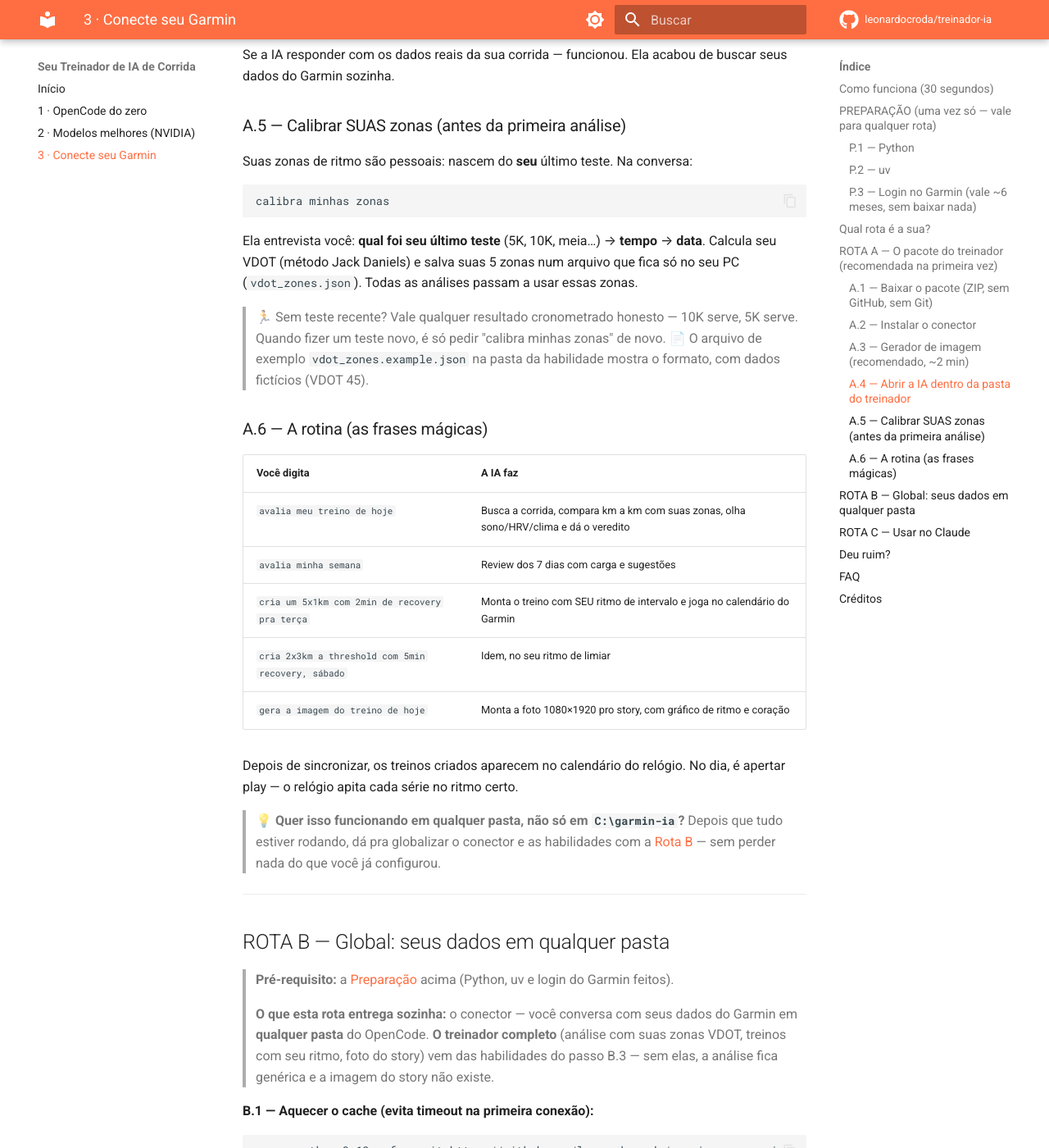
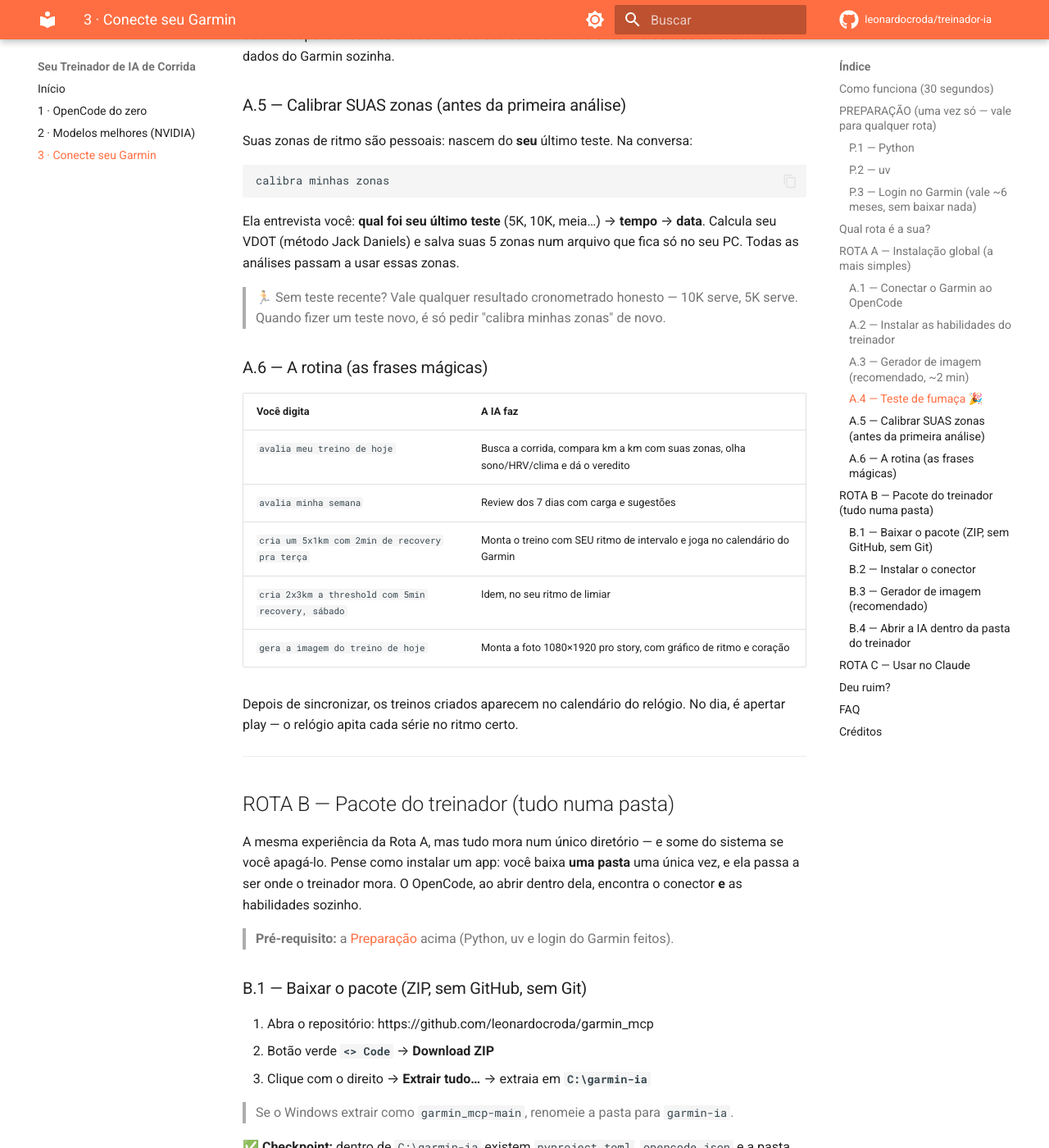
Before and after one commit to leonardocroda/treinador-ia, an MkDocs documentation site: the page built from docs/tutorial-3-garmin-mcp.md, in a window 1280 px wide and 1400 px high, scrolled down 3690 px. Shown: the whole window at 82% size. Built offline with MkDocs 1.6.1 and Material for MkDocs 9.7.7, drawn with Linux system fonts in a browser that asks for light colours; comment, search, counter and statistics services are not loaded; some of the changed text lies outside the part shown.

Commit message:
feat(tutorial-3): global route as primary + one-command skills installer
- New Route A (recommended): global connector + skills via one command,
  works in any folder - fewest decisions for non-dev readers
- install-skills.ps1 served from the site; copies .opencode/skills from
  the garmin_mcp fork to the opencode global skills dir
- Previous folder-based route kept as Route B (self-contained package)
- FAQ: uninstall instructions, updated step references
- HTTP skills catalog was tested (2.0.26 and 2.0.32) and does not
  materialize skills (log: 'skill source loaded ... skills=[]'), so the
  installer script ships instead

````diff
--- a/docs/tutorial-3-garmin-mcp.md
+++ b/docs/tutorial-3-garmin-mcp.md
@@ -3,8 +3,8 @@
 > Parte 3 de 3 da série "Seu treinador de IA de corrida".
 > Pré-requisitos: [Tutorial 1](./tutorial-1-opencode-do-zero.md) (OpenCode instalado) e [Tutorial 2](./tutorial-2-nvidia-modelos.md) (modelo conectado).
 > ⏱ Tempo: ~30 min · 💰 Custo: R$0
-> **Já usa o OpenCode com outro provedor?** Pule direto para a [Rota B](#rota-b-global-seus-dados-em-qualquer-pasta).
-> **Quer usar o Claude em vez do OpenCode?** Vá para a [Rota C](#rota-c-usar-no-claude).
+> **Prefere tudo numa pasta só, sem instalar nada global?** Veja a [Rota B](#rota-b).
+> **Quer usar o Claude em vez do OpenCode?** Vá para a [Rota C](#rota-c).
 
 **Ao final você terá uma IA que, sozinha:**
 
@@ -12,7 +12,7 @@
 - 🗓️ **Monta treinos e joga no calendário do Garmin** — "cria um 5x1km com 2min de recovery pra terça" aparece no seu relógio
 - 📸 **Gera a foto do treino pronta pro story** — 1080×1920, com gráfico de ritmo e coração
 
-Tudo por conversa, no navegador. Os comandos abaixo são os únicos do processo inteiro — depois disso, é só pedir.
+Tudo por conversa, no navegador — **funcionando em qualquer pasta** do OpenCode.
 
 ---
 
@@ -24,7 +24,7 @@
 2. **Um conector open source** ([garmin_mcp](https://github.com/Taxuspt/garmin_mcp)) no seu PC que dá à IA acesso de leitura (e criação de treinos) — o "MCP" é só o nome do protocolo que permite isso. Seu login do Garmin fica **só no seu computador**.
 3. **A IA** (OpenCode + o modelo que você conectou no Tutorial 2), que agora sabe buscar seus dados quando você pede.
 
-Além do conector, existe um pacote com **4 habilidades de corrida** prontas — as instruções que ensinam a IA a ser treinadora (calibrar zonas VDOT, avaliar treino contra elas, criar treinos, gerar a imagem do story). É o que separa "uma IA com seus dados" de "um treinador".
+Além do conector, existem **4 habilidades de corrida** prontas — as instruções que ensinam a IA a ser treinadora (calibrar zonas VDOT, avaliar treino contra elas, criar treinos, gerar a imagem do story). É o que separa "uma IA com seus dados" de "um treinador".
 
 ---
 
@@ -60,42 +60,56 @@
 
 ---
 
-## Qual rota é a sua?
+## Qual rota é a sua? {: #qual-rota }
 
 | Sua situação | Rota | O que você ganha |
 |---|---|---|
-| Primeira vez / não uso OpenCode ainda / quero o treinador **completo** com o mínimo de passos | **[Rota A](#rota-a-o-pacote-do-treinador-recomendada-na-primeira-vez)** (recomendada) | Tudo em uma pasta: conector + habilidades funcionando sozinhos |
-| Já uso o OpenCode com outro modelo/projeto / quero os dados do Garmin **em qualquer pasta** | **[Rota B](#rota-b-global-seus-dados-em-qualquer-pasta)** | Conector global em 2 comandos (+ habilidades em 1 passo, se quiser o treinador completo) |
-| Quero usar o **Claude** (Desktop/Code), não o OpenCode | **[Rota C](#rota-c-usar-no-claude)** | Seus dados do Garmin no Claude |
+| Quero o mais simples possível / uso o OpenCode onde der / primeira vez | **[Rota A](#rota-a)** (recomendada) | Treinador instalado globalmente — funciona em qualquer pasta, 4 comandos de colar |
+| Prefiro tudo isolado **numa única pasta** (fácil de apagar depois) | **[Rota B](#rota-b)** | O mesmo treinador, morando num diretório só |
+| Quero usar o **Claude** (Desktop/Code), não o OpenCode | **[Rota C](#rota-c)** | Seus dados do Garmin no Claude |
 
-> 💡 **A diferença em uma frase:** o conector (dados) pode ser global em qualquer rota; as **habilidades de treinador** (zonas VDOT, análise, treinos, story) são um pacote de arquivos — na Rota A ele já vem pronto na pasta, na Rota B você o instala à mão.
+> 💡 **A diferença em uma frase:** as duas primeiras rotas instalam exatamente o mesmo conjunto (conector + habilidades). A A deixa o OpenCode enxergar isso em qualquer pasta; a B concentra tudo num diretório. Escolha pela preferência — o resultado do dia a dia é o mesmo.
 
 ---
 
-## ROTA A — O pacote do treinador (recomendada na primeira vez)
+## ROTA A — Instalação global (a mais simples) {: #rota-a }
 
-Pense nela como instalar um app: você baixa **uma pasta** uma única vez, e ela passa a ser onde o treinador mora. O OpenCode, ao abrir dentro dela, encontra o conector **e** as habilidades sozinho — sem você configurar nada à mão.
+A partir daqui, seu treinador está disponível no OpenCode **em qualquer pasta** — você abre onde estiver trabalhando e conversa.
 
-### A.1 — Baixar o pacote (ZIP, sem GitHub, sem Git)
+### A.1 — Conectar o Garmin ao OpenCode
 
-1. Abra o repositório: https://github.com/leonardocroda/garmin_mcp
-2. Botão verde **`<> Code`** → **Download ZIP**
-3. Clique com o direito → **Extrair tudo…** → extraia em **`C:\garmin-ia`**
-
-> Se o Windows extrair como `garmin_mcp-main`, renomeie a pasta para `garmin-ia`.
-
-✅ **Checkpoint:** dentro de `C:\garmin-ia` existem `pyproject.toml`, `opencode.json` e a pasta `.opencode` (as habilidades de corrida moram lá).
-
-### A.2 — Instalar o conector
+Primeiro, um aquecimento (baixa o conector e evita timeout na primeira conexão):
 
 ```powershell
-cd C:\garmin-ia
-uv sync
+uvx --python 3.12 --from git+https://github.com/leonardocroda/garmin_mcp garmin-mcp
 ```
 
-Baixa o Python e as dependências do servidor. Pode demorar alguns minutos na primeira vez.
+Espere aparecer o log de inicialização (algo como "Trying to login…") e feche com `Ctrl+C`.
 
-✅ **Checkpoint:** termina sem erro vermelho.
+Agora, o registro global:
+
+```powershell
+opencode mcp add garmin --global -- uvx --python 3.12 --from git+https://github.com/leonardocroda/garmin_mcp garmin-mcp
+opencode mcp list
+```
+
+✅ **Checkpoint:** `opencode mcp list` mostra:
+
+```text
+✓ garmin   connected
+```
+
+### A.2 — Instalar as habilidades do treinador
+
+Um comando — baixa e instala as 4 habilidades (calibrar zonas, analisar treino, criar treinos, gerar a foto do story) na pasta global do OpenCode:
+
+```powershell
+iex ((New-Object Net.WebClient).DownloadString("https://leonardocroda.github.io/treinador-ia/install-skills.ps1"))
+```
+
+✅ **Checkpoint:** o script lista as habilidades instaladas (`analyze-garmin-run`, `calibrate-garmin-zones`, `create-garmin-training`, `generate-run-summary-image`) e a pasta delas.
+
+> 🔍 **Transparência:** não gosta de colar comandos às cegas? Justo. Este script só baixa o repositório de origem e copia a pasta `.opencode/skills` para `%USERPROFILE%\.config\opencode\skills` — [leia o código-fonte aqui](https://github.com/leonardocroda/treinador-ia/blob/main/docs/install-skills.ps1) (é curto). Para remover depois: apague essa pasta.
 
 ### A.3 — Gerador de imagem (recomendado, ~2 min)
 
@@ -108,26 +122,17 @@
 
 ✅ **Checkpoint:** o segundo comando baixa o Chromium e termina sem erro.
 
-### A.4 — Abrir a IA dentro da pasta do treinador
+### A.4 — Teste de fumaça 🎉
 
-O OpenCode descobre o que existe na pasta em que você o abre. Dentro de `C:\garmin-ia`, ele encontra o conector Garmin **e** as habilidades de corrida sozinho:
+Abra o OpenCode **em qualquer pasta** (só não dentro da instalação dele):
 
 ```powershell
-cd C:\garmin-ia
 opencode pair     # interface web (abra o link que aparecer)
 # ou
 opencode          # interface no terminal
 ```
 
-✅ **Checkpoint:** em outro PowerShell, rode `opencode mcp list` — deve mostrar:
-
-```text
-✓ garmin   connected
-```
-
-> Se aparecer "connecting" na primeira vez, espere alguns segundos e rode de novo.
-
-**Teste de fumaça 🎉** — na conversa, digite:
+Na conversa, digite:
 
 ```text
 pega meu treino de ontem
@@ -143,10 +148,9 @@
 calibra minhas zonas
 ```
 
-Ela entrevista você: **qual foi seu último teste** (5K, 10K, meia…) → **tempo** → **data**. Calcula seu VDOT (método Jack Daniels) e salva suas 5 zonas num arquivo que fica só no seu PC (`vdot_zones.json`). Todas as análises passam a usar essas zonas.
+Ela entrevista você: **qual foi seu último teste** (5K, 10K, meia…) → **tempo** → **data**. Calcula seu VDOT (método Jack Daniels) e salva suas 5 zonas num arquivo que fica só no seu PC. Todas as análises passam a usar essas zonas.
 
 > 🏃 Sem teste recente? Vale qualquer resultado cronometrado honesto — 10K serve, 5K serve. Quando fizer um teste novo, é só pedir "calibra minhas zonas" de novo.
-> 📄 O arquivo de exemplo `vdot_zones.example.json` na pasta da habilidade mostra o formato, com dados fictícios (VDOT 45).
 
 ### A.6 — A rotina (as frases mágicas)
 
@@ -160,54 +164,57 @@
 
 Depois de sincronizar, os treinos criados aparecem no calendário do relógio. No dia, é apertar play — o relógio apita cada série no ritmo certo.
 
-> 💡 **Quer isso funcionando em qualquer pasta, não só em `C:\garmin-ia`?** Depois que tudo estiver rodando, dá pra globalizar o conector e as habilidades com a [Rota B](#rota-b-global-seus-dados-em-qualquer-pasta) — sem perder nada do que você já configurou.
+---
+
+## ROTA B — Pacote do treinador (tudo numa pasta) {: #rota-b }
+
+A mesma experiência da Rota A, mas tudo mora num único diretório — e some do sistema se você apagá-lo. Pense como instalar um app: você baixa **uma pasta** uma única vez, e ela passa a ser onde o treinador mora. O OpenCode, ao abrir dentro dela, encontra o conector **e** as habilidades sozinho.
+
+> **Pré-requisito:** a [Preparação](#preparacao) acima (Python, uv e login do Garmin feitos).
+
+### B.1 — Baixar o pacote (ZIP, sem GitHub, sem Git)
+
+1. Abra o repositório: https://github.com/leonardocroda/garmin_mcp
+2. Botão verde **`<> Code`** → **Download ZIP**
+3. Clique com o direito → **Extrair tudo…** → extraia em **`C:\garmin-ia`**
+
+> Se o Windows extrair como `garmin_mcp-main`, renomeie a pasta para `garmin-ia`.
+
+✅ **Checkpoint:** dentro de `C:\garmin-ia` existem `pyproject.toml`, `opencode.json` e a pasta `.opencode` (as habilidades de corrida moram lá).
+
+### B.2 — Instalar o conector
+
+```powershell
+cd C:\garmin-ia
+uv sync
+```
+
+Baixa o Python e as dependências do servidor. Pode demorar alguns minutos na primeira vez.
+
+✅ **Checkpoint:** termina sem erro vermelho.
+
+### B.3 — Gerador de imagem (recomendado)
+
+Os mesmos dois comandos da Rota A — [Passo A.3](#a3-gerador-de-imagem-recomendado-2-min).
+
+### B.4 — Abrir a IA dentro da pasta do treinador
+
+```powershell
+cd C:\garmin-ia
+opencode pair     # interface web (abra o link que aparecer)
+# ou
+opencode          # interface no terminal
+```
+
+✅ **Checkpoint:** em outro PowerShell, rode `opencode mcp list` — deve mostrar `✓ garmin connected`. Teste de fumaça: peça `pega meu treino de ontem`.
+
+**Zonas e rotina:** idênticas à [Rota A](#rota-a) — [A.5](#a5-calibrar-suas-zonas-antes-da-primeira-analise) e [A.6](#a6-a-rotina-as-frases-magicas).
+
+> 💡 **Mudou de ideia e quer isso em qualquer pasta?** Rode a [Rota A](#rota-a) depois — nada do que você configurou aqui se perde.
 
 ---
 
-## ROTA B — Global: seus dados em qualquer pasta
-
-> **Pré-requisito:** a [Preparação](#preparacao) acima (Python, uv e login do Garmin feitos).
->
-> **O que esta rota entrega sozinha:** o conector — você conversa com seus dados do Garmin em **qualquer pasta** do OpenCode. **O treinador completo** (análise com suas zonas VDOT, treinos com seu ritmo, foto do story) vem das habilidades do passo B.3 — sem elas, a análise fica genérica e a imagem do story não existe.
-
-**B.1 — Aquecer o cache (evita timeout na primeira conexão):**
-
-```powershell
-uvx --python 3.12 --from git+https://github.com/leonardocroda/garmin_mcp garmin-mcp
-```
-
-Espere aparecer o log de inicialização (algo como "Trying to login…") e feche com `Ctrl+C`.
-
-**B.2 — Adicionar o servidor globalmente:**
-
-```powershell
-opencode mcp add garmin --global -- uvx --python 3.12 --from git+https://github.com/leonardocroda/garmin_mcp garmin-mcp
-opencode mcp list
-```
-
-✅ **Checkpoint:** `opencode mcp list` mostra `✓ garmin connected` — em qualquer projeto. Teste: `pega meu treino de ontem`.
-
-**B.3 — As habilidades de treinador (recomendado):**
-
-1. Baixe o pacote e extraia em `C:\garmin-ia` como no [Passo A.1](#a1-baixar-o-pacote-zip-sem-github-sem-git)
-2. Copie as habilidades para a pasta global do OpenCode:
-
-```powershell
-Copy-Item -Recurse C:\garmin-ia\.opencode\skills\* "$env:USERPROFILE\.config\opencode\skills\"
-```
-
-✅ **Checkpoint:** em qualquer projeto, peça `avalia meu treino de hoje` — na primeira vez a IA pede para calibrar suas zonas (comportamento correto: `calibra minhas zonas`).
-
-**B.4 — Gerador de imagem (se quiser o story):**
-
-```powershell
-python -m pip install playwright
-python -m playwright install chromium
-```
-
----
-
-## ROTA C — Usar no Claude
+## ROTA C — Usar no Claude {: #rota-c }
 
 O conector é um servidor MCP padrão: funciona no Claude Desktop (e Claude Code) igual ao OpenCode. O que muda é só onde você cola a configuração.
 
@@ -254,26 +261,27 @@
 
 ---
 
-## Deu ruim?
+## Deu ruim? {: #deu-ruim }
 
 | Sintoma | Solução |
 |---|---|
 | "uv não é reconhecido" / "python não é reconhecido" | Feche **todas** as janelas do PowerShell e abra uma nova |
 | Login Garmin recusado | Confira a senha em https://connect.garmin.com primeiro; com MFA, use o código que o Garmin manda na hora |
 | Garmin parou de responder depois de meses | Token expirou (~6 meses): rode o login da Preparação com `--force-reauth` no fim |
-| `opencode mcp list` mostra o garmin como connecting/não conecta | Primeira execução baixa o servidor — rode o aquecimento da Rota B e tente de novo. Se persistir, rode o opencode de dentro de `C:\garmin-ia` |
-| Conecta (`✓ garmin connected`), mas toda chamada trava em "Request timed out" | Seu `opencode.json` é de uma versão antiga, com timeout de 30s por requisição — baixe o ZIP de novo (Passo A.1) e extraia por cima, ou use a [Rota B](#rota-b-global-seus-dados-em-qualquer-pasta) |
+| `opencode mcp list` mostra o garmin como connecting/não conecta | Primeira execução baixa o servidor — rode o aquecimento do Passo A.1 e tente de novo |
+| Conecta (`✓ garmin connected`), mas toda chamada trava em "Request timed out" | Seu `opencode.json` é de uma versão antiga, com timeout de 30s por requisição — baixe o ZIP de novo (Passo B.1), extraia por cima, ou migre para a [Rota A](#rota-a) (global, sem esse arquivo) |
+| O instalador de habilidades (A.2) falhou | Rode de novo; se persistir, siga a [Rota B](#rota-b) (as habilidades vêm dentro da pasta) |
 | A IA diz que não encontrou as zonas | Você ainda não calibrou — rode `calibra minhas zonas` (Passo A.5) |
-| A geração de imagem falha | Falta o Playwright — rode o Passo A.3 (ou B.4) |
+| A geração de imagem falha | Falta o Playwright — rode o Passo A.3 |
 | Windows bloqueou o `uv` (Smart App Control) | Siga [esta seção do README do projeto](https://github.com/leonardocroda/garmin_mcp#windows-smart-app-control-blocks-uv--uvx) |
 | Erro 429 (limite de requisições) | Espere ~1 min ou troque de modelo no seletor — detalhes no [Tutorial 2](./tutorial-2-nvidia-modelos.md) |
 
 ---
 
-## FAQ
+## FAQ {: #faq }
 
 **Preciso fazer tudo isso toda vez que treinar?**
-Não. No dia a dia (Rota A): `cd C:\garmin-ia` → `opencode pair` → conversa. Na Rota B, abra o OpenCode em qualquer pasta e converse. O login do Garmin vale ~6 meses.
+Não. Rota A: abra o OpenCode em qualquer pasta e converse. Rota B: `cd C:\garmin-ia` → `opencode pair`. O login do Garmin vale ~6 meses.
 
 **Quanto custa?**
 R$0: conector open source + free tier da NVIDIA — sem cota mensal de tokens, com limite de ~40 requisições/min por modelo (detalhes no [Tutorial 2](./tutorial-2-nvidia-modelos.md)). Se um dia quiser mais, dá pra trocar de provedor sem mexer em nada do que você configurou.
@@ -282,13 +290,16 @@
 Login do Garmin: tokens só no seu PC. API da NVIDIA: só a chave, no seu PC. Os dados que você pede para analisar passam pela API do modelo — como qualquer IA em nuvem. Se um dia quiser privacidade total, dá para rodar modelos locais (Ollama) no lugar.
 
 **Funciona no celular?**
-A IA roda no PC. Da pra usar a interface pelo celular na mesma rede: rode `opencode serve --hostname 0.0.0.0 --port 4096` dentro da pasta, descubra o IP do PC com `ipconfig` e abra `http://SEU-IP:4096` no navegador do celular. (Só na sua rede doméstica — o PC precisa ficar ligado.)
+A IA roda no PC. Da pra usar a interface pelo celular na mesma rede: rode `opencode serve --hostname 0.0.0.0 --port 4096`, descubra o IP do PC com `ipconfig` e abra `http://SEU-IP:4096` no navegador do celular. (Só na sua rede doméstica — o PC precisa ficar ligado.)
 
 **E Mac/Linux?**
 Funciona com pequenos ajustes (o [README do projeto](https://github.com/leonardocroda/garmin_mcp) cobre). Este guia é Windows porque é onde todo o fluxo foi testado ponta a ponta.
 
 **Atualizou as habilidades — como pego a versão nova?**
-Baixe o ZIP de novo (Passo A.1) e extraia por cima (Rota B: re-copie as habilidades do passo B.3). Suas zonas ficam no seu `vdot_zones.json` — só recalibre se quiser.
+Rota A: rode o comando do Passo A.2 de novo (ele sobrescreve). Rota B: baixe o ZIP de novo (Passo B.1) e extraia por cima. Suas zonas ficam no seu `vdot_zones.json` — só recalibre se quiser.
+
+**Como desinstalo tudo?**
+Rota A: apague a pasta `%USERPROFILE%\.config\opencode\skills` e o bloco `garmin` dentro de `%USERPROFILE%\.config\opencode\opencode.json`. Rota B: apague a pasta `C:\garmin-ia`. O login do Garmin mora em `~/.garminconnect`, se quiser remover também.
 
 ---
 
````
Also changed, not shown: 1 other file.
